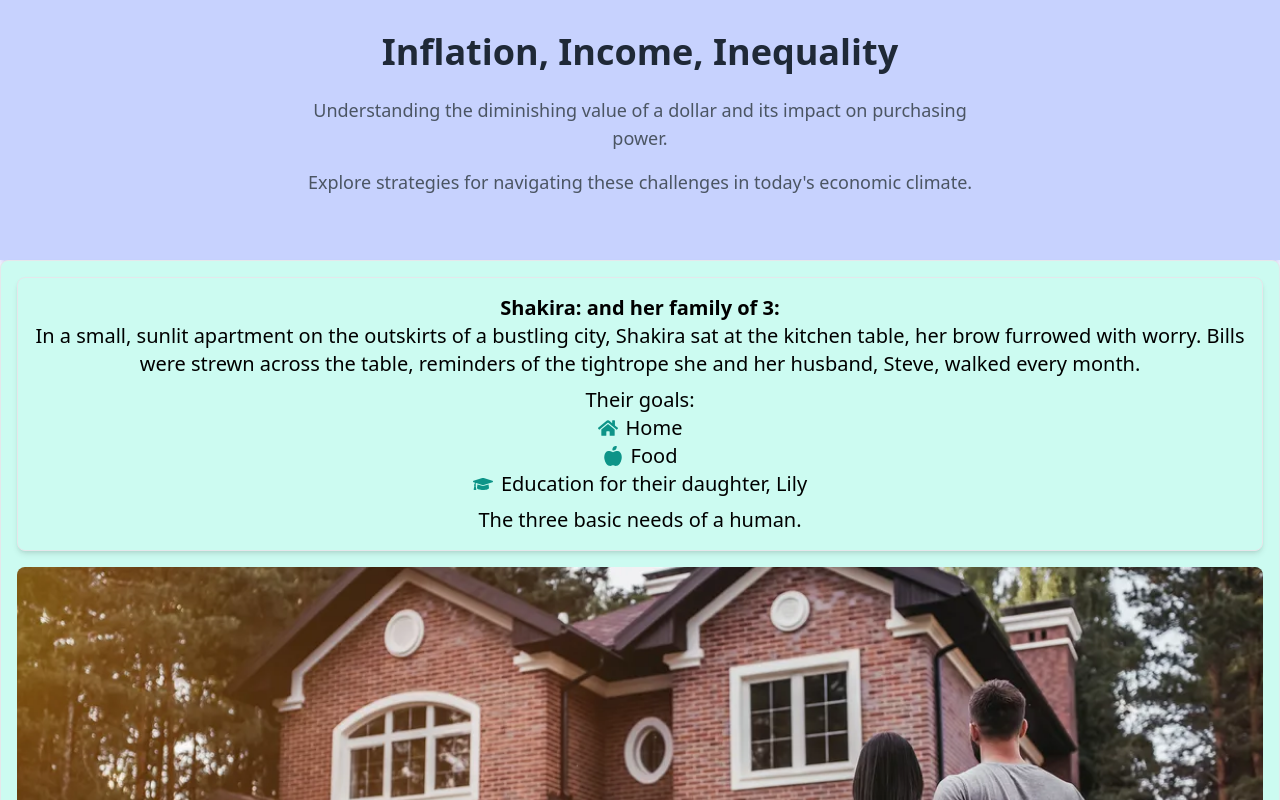
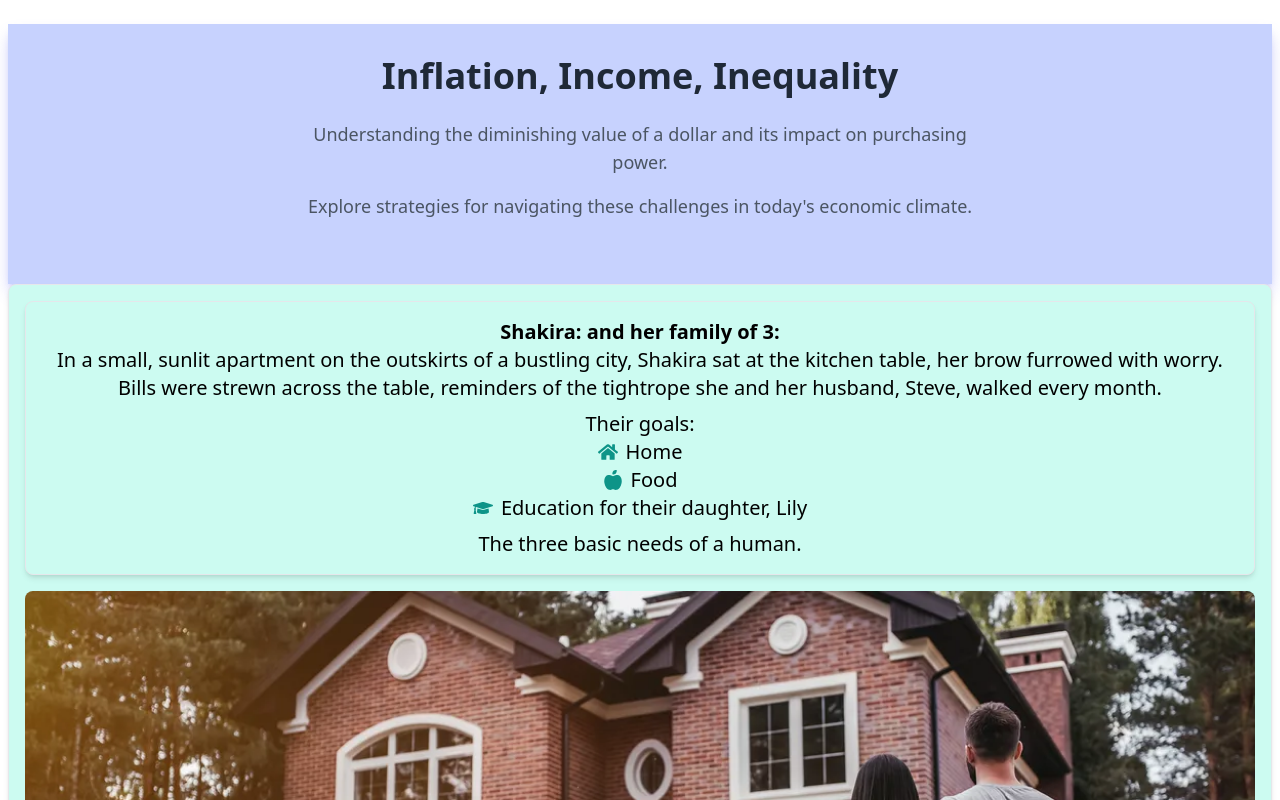
Before and after one commit to mehassanhmood/StoryBoarding, a React (Vite) app: page / in a window 1280 px wide. Shown: the top 800 px of the page. Built offline with nearby package versions, Linux system fonts and the light colour scheme.

Commit message:
components arrangement

```diff
--- a/src/App.jsx
+++ b/src/App.jsx
@@ -9,8 +9,8 @@ import AdaptedPersona from "./components/AdaptedPersona";
 
 function App() {
   return (
-    // <div className="flex flex-col justify-center items-center min-h-screen bg-teal-300 p-4">
-      <div>
+
+      <div className="py-6 px-2">
       <HomePage />
       {/* <div className="mt-4 w-full max-w-3xl"> */}
       <div>
```
